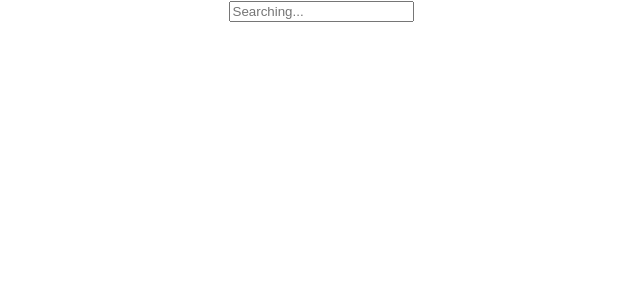
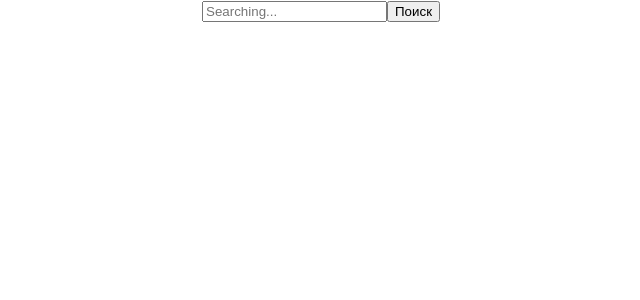
Before and after one commit to akseonowww/homework-react-search, a React (Create React App) app: page / in a window 1280 px wide. Shown: the top 300 px of the page, without its empty margins (319-959 px from the left). Built offline with nearby package versions, Linux system fonts and the light colour scheme.

Commit message:
Create button

```diff
--- a/src/components/Search/Search.js
+++ b/src/components/Search/Search.js
@@ -10,6 +10,10 @@ const Search = () => {
         []
     )
 
+    const handleClick = () => {
+        console.log(value)
+    }
+
     return (
         <div>
             <input
@@ -18,6 +22,7 @@ const Search = () => {
                 value={value}
                 onChange={handleChange}
             />
+            <button onClick={handleClick}>Поиск</button>
         </div>
     )
 }
```
